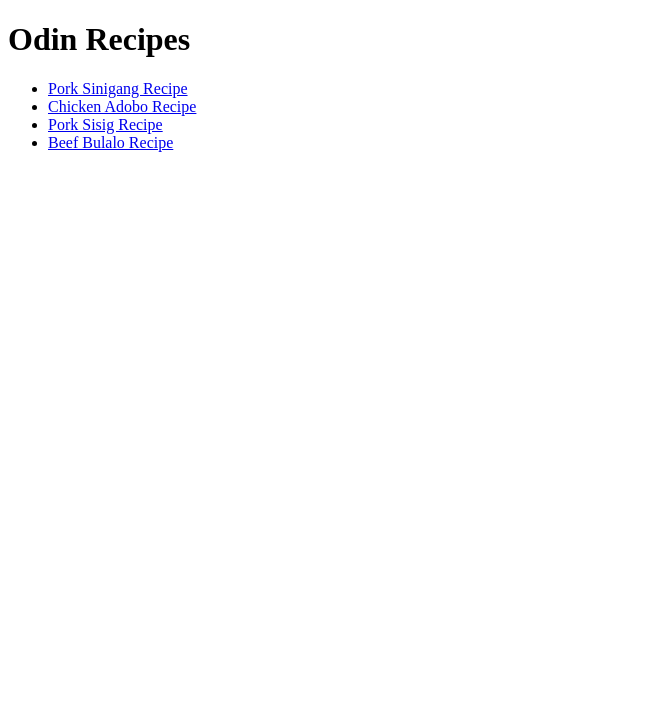
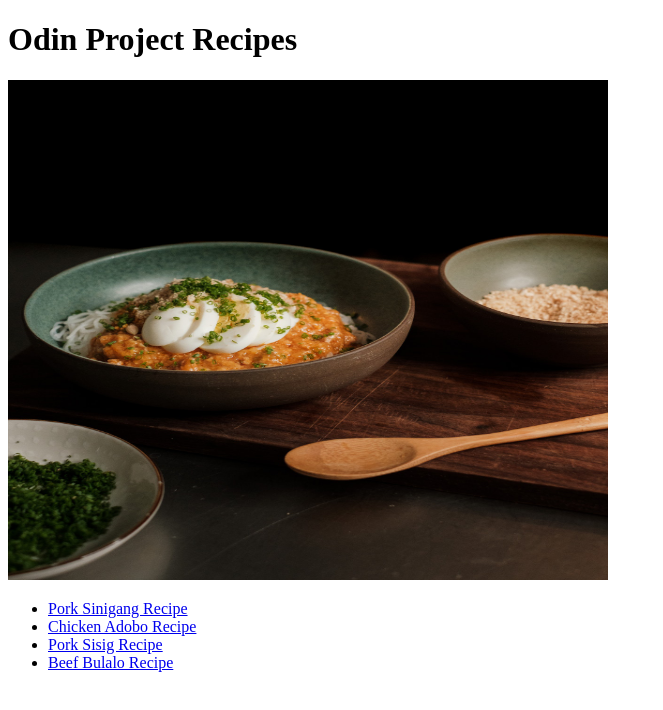
Before and after one commit to rulerpluralrural/odin-recipes, a plain HTML site: page index.html in a window 1280 px wide. Shown: the whole page, without its empty margins (0-663 px from the left). Drawn offline with Linux system fonts and the light colour scheme.

Commit message:
git "Added an image on the main page"

```diff
--- a/index.html
+++ b/index.html
@@ -6,7 +6,8 @@
     <title>Document</title>
 </head>
 <body>
-    <h1>Odin Recipes</h1>
+    <h1>Odin Project Recipes</h1>
+    <img src="Images/food.jpg" alt="food_banner" width="600px" height="500px">
     <ul>
         <li><a href="recipes/Sinigang.html">Pork Sinigang Recipe</a></li>
         <li><a href="recipes/Adobo.html">Chicken Adobo Recipe</a></li>
```
Also changed, not shown: Images/food.jpg (added).
